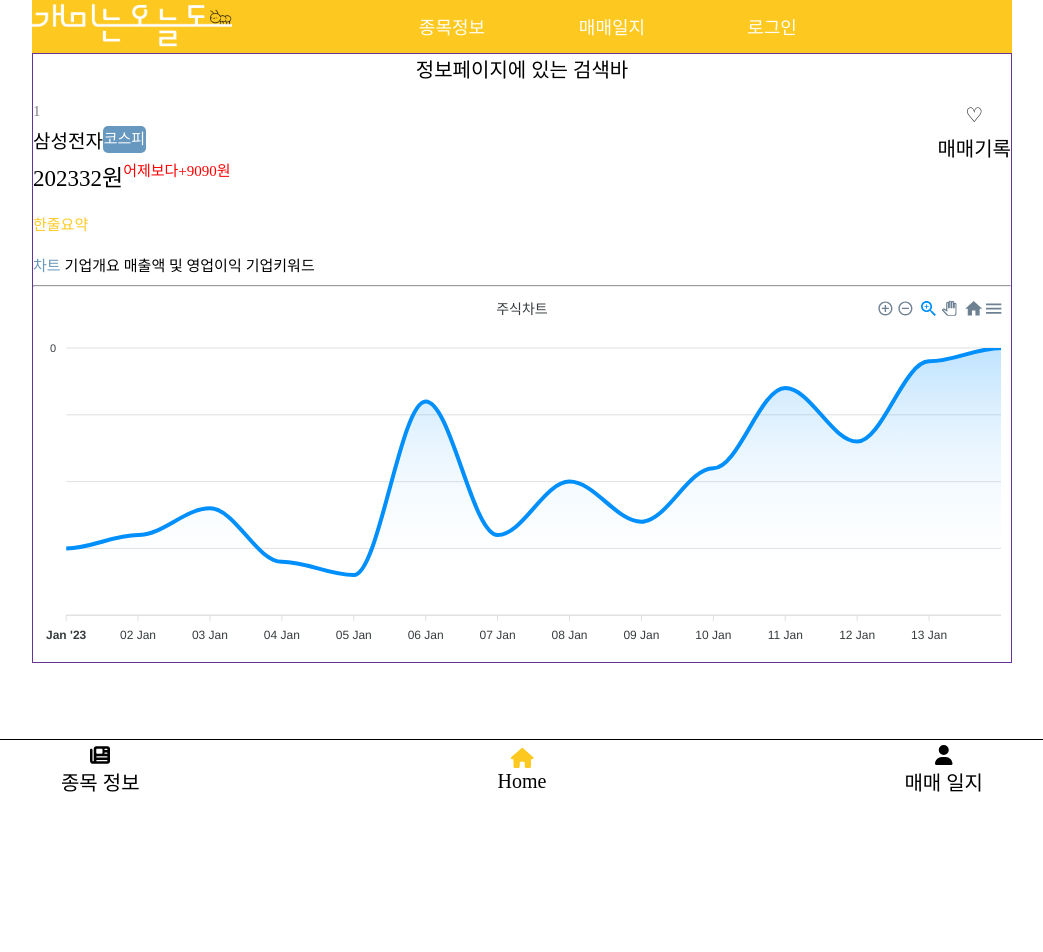
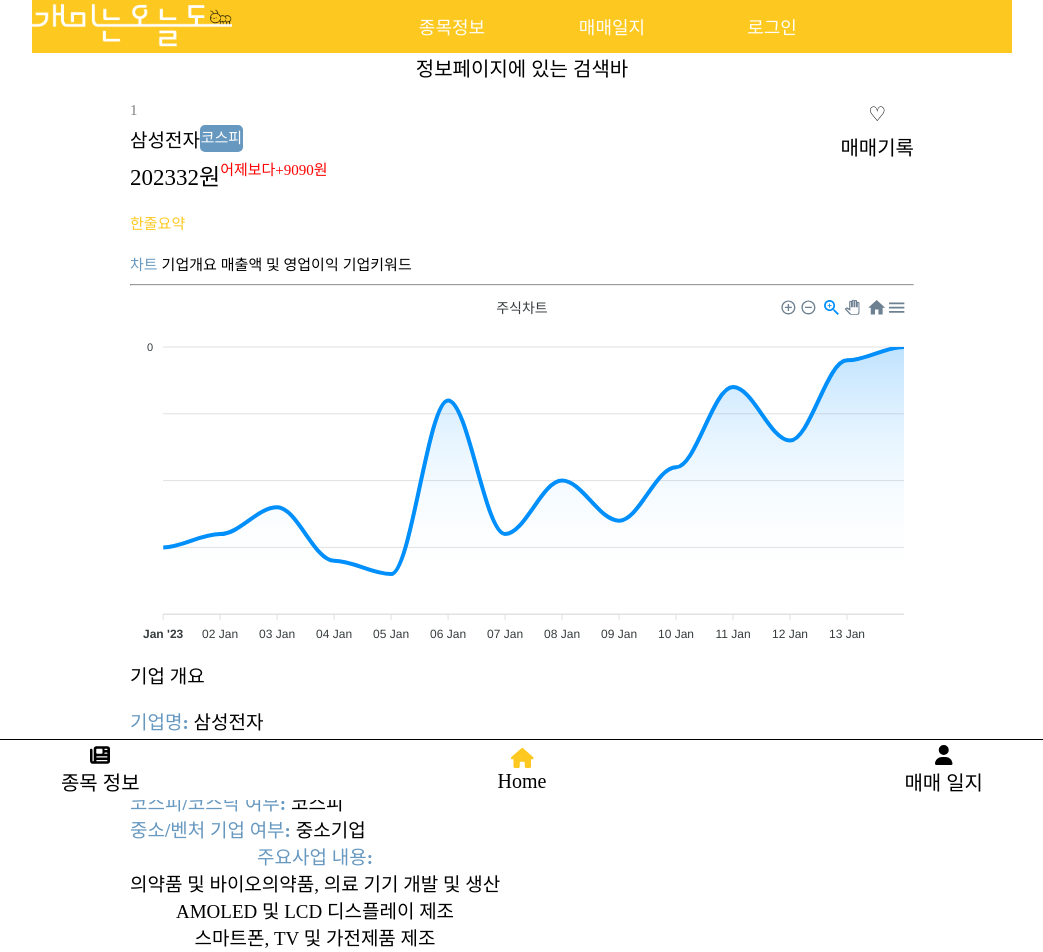
Before and after one commit to jeongmin59/antoday, a React (Vite) app in the folder antoday_FE/: page /stockinfo/1 in a window 1280 px wide. Shown: the top 952 px of the page, without its empty margins (118-1161 px from the left). Before the commit the page ends 800 px from the top, so only its background shows below. Built offline with nearby package versions, Linux system fonts and the light colour scheme; a web font is replaced by a local one.

Commit message:
✨ Feat: 기업 개요 컴포넌트 구현

```diff
--- a/antoday_FE/src/components/StockInfo/module/CompanyOverview.module.css
+++ b/antoday_FE/src/components/StockInfo/module/CompanyOverview.module.css
@@ -1,3 +1,21 @@
-.mainContainer {
+.companyInfoContainer ul {
+  list-style: none;
+  padding: 0;
+}
 
+.companyInfoContainer {
+  display: flex;
+  flex-direction: column;
+  font-size: var(--font-h5);
+  align-items: start;
 }
+
+.companyInfoContentContainer {
+  display: flex;
+  flex-direction: column;
+  align-items: start;
+}
+
+.strongText {
+  color: var(--main-blue-color);
+}
--- a/antoday_FE/src/components/StockInfo/module/CompanyOverview.tsx
+++ b/antoday_FE/src/components/StockInfo/module/CompanyOverview.tsx
@@ -1,8 +1,57 @@
-import React from 'react';
-import styles from './CompanyOverview.module.css'
+import React, { useState } from "react";
+import styles from "./CompanyOverview.module.css";
 
-const CompanyOverview : React.FC = () => {
-  return ( <React.Fragment></React.Fragment>  );
+interface BusinessDescription {
+  electronicsManufacturing: string;
+  displayManufacturing: string;
+  biopharmaceuticalsAndMedicalDevices: string;
 }
 
+const CompanyOverview: React.FC = () => {
+  const [companyName, setCompanyName] = useState<string>("삼성전자");
+  const [establishedDate, setEstablishedDate] = useState<string>("2020-01-01");
+  const [existencePeriod, setExistencePeriod] = useState<string>("10년 이상");
+  const [kospiKosdaq, setKospiKosdaq] = useState<string>("코스피");
+  const [smallVenture, setSmallVenture] = useState<string>("중소기업");
+  const businessDescription: BusinessDescription = {
+    electronicsManufacturing: "스마트폰, TV 및 가전제품 제조",
+    displayManufacturing: "AMOLED 및 LCD 디스플레이 제조",
+    biopharmaceuticalsAndMedicalDevices:
+      "의약품 및 바이오의약품, 의료 기기 개발 및 생산",
+  };
+
+  return (
+    <div className={styles.companyInfoContainer}>
+      <div>기업 개요</div>
+      <ul className={styles.companyInfoContentContainer}>
+        <li>
+          <strong className={styles.strongText}>기업명:</strong> {companyName}
+        </li>
+        <li>
+          <strong className={styles.strongText}>설립일자:</strong>{" "}
+          {establishedDate}
+        </li>
+        <li>
+          <strong className={styles.strongText}>존속기간:</strong>{" "}
+          {existencePeriod}
+        </li>
+        <li>
+          <strong className={styles.strongText}>코스피/코스닥 여부:</strong>{" "}
+          {kospiKosdaq}
+        </li>
+        <li>
+          <strong className={styles.strongText}>중소/벤처 기업 여부:</strong>{" "}
+          {smallVenture}
+        </li>
+        <li>
+          <strong className={styles.strongText}>주요사업 내용:</strong>
+          <div>{businessDescription.biopharmaceuticalsAndMedicalDevices}</div>
+          <div>{businessDescription.displayManufacturing}</div>
+          <div>{businessDescription.electronicsManufacturing}</div>
+        </li>
+      </ul>
+    </div>
+  );
+};
+
 export default CompanyOverview;
--- a/antoday_FE/src/components/StockInfo/template/StockInfoDetail.tsx
+++ b/antoday_FE/src/components/StockInfo/template/StockInfoDetail.tsx
@@ -40,7 +40,7 @@
   };
 
   return (
-    <div>
+    <div className={styles.DetailContainer}>
       <div className={styles.tabContainer}>
         <span
           className={`${styles.tab} ${activeTab === 1 ? styles.activeTab : ""}`}
--- a/antoday_FE/src/pages/StockPage/StockInfoPage.module.css
+++ b/antoday_FE/src/pages/StockPage/StockInfoPage.module.css
@@ -1,5 +1,7 @@
 .stockInfoPageContainer {
   display: flex;
   flex-direction: column;
-  border: 1px solid rebeccapurple;
+  /* border: 1px solid rebeccapurple; */
+  width: 80%;
+  margin: 0 auto;
 }
```
